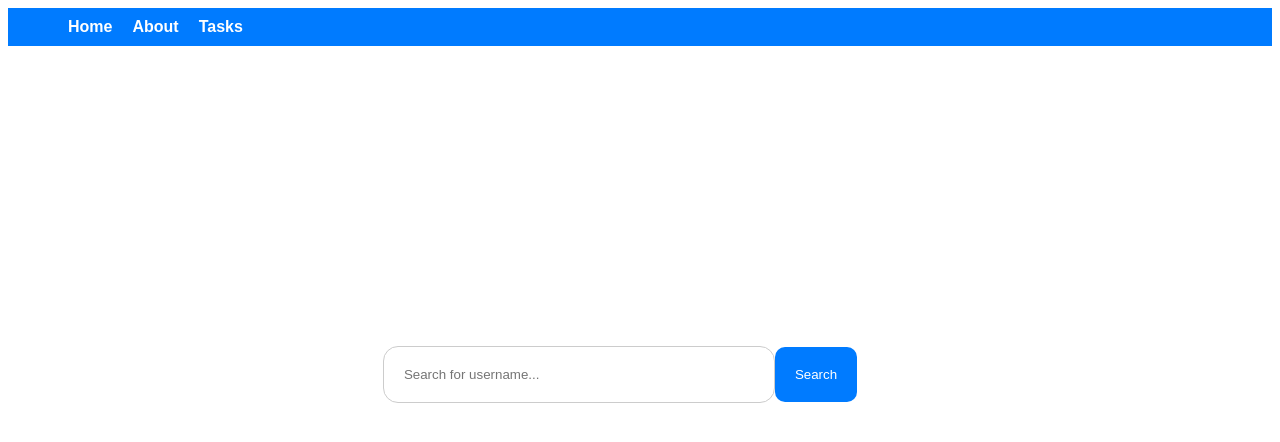
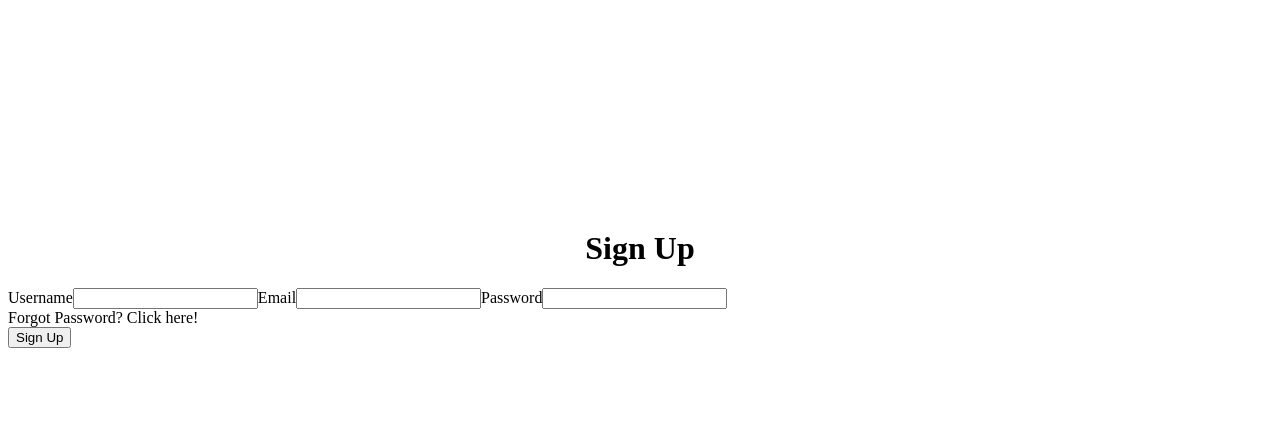
Before and after one commit to phergul/SE-Project-Frontend, a React (Vite) app: page /login in a window 1280 px wide. Shown: the top 442 px of the page. Built offline with nearby package versions, Linux system fonts and the light colour scheme.

Commit message:
New improved layout, and some login features

```diff
--- a/package.json
+++ b/package.json
@@ -11,7 +11,8 @@
   },
   "dependencies": {
     "react": "^18.2.0",
-    "react-dom": "^18.2.0"
+    "react-dom": "^18.2.0",
+    "react-router-dom": "^6.17.0"
   },
   "devDependencies": {
     "@types/react": "^18.2.15",
--- a/src/404.html
+++ /dev/null
@@ -1,33 +0,0 @@
-<!DOCTYPE html>
-<html>
-  <head>
-    <meta charset="utf-8">
-    <meta name="viewport" content="width=device-width, initial-scale=1">
-    <title>Page Not Found</title>
-
-    <style media="screen">
-      body { background: #ECEFF1; color: rgba(0,0,0,0.87); font-family: Roboto, Helvetica, Arial, sans-serif; margin: 0; padding: 0; }
-      #message { background: white; max-width: 360px; margin: 100px auto 16px; padding: 32px 24px 16px; border-radius: 3px; }
-      #message h3 { color: #888; font-weight: normal; font-size: 16px; margin: 16px 0 12px; }
-      #message h2 { color: #ffa100; font-weight: bold; font-size: 16px; margin: 0 0 8px; }
-      #message h1 { font-size: 22px; font-weight: 300; color: rgba(0,0,0,0.6); margin: 0 0 16px;}
-      #message p { line-height: 140%; margin: 16px 0 24px; font-size: 14px; }
-      #message a { display: block; text-align: center; background: #039be5; text-transform: uppercase; text-decoration: none; color: white; padding: 16px; border-radius: 4px; }
-      #message, #message a { box-shadow: 0 1px 3px rgba(0,0,0,0.12), 0 1px 2px rgba(0,0,0,0.24); }
-      #load { color: rgba(0,0,0,0.4); text-align: center; font-size: 13px; }
-      @media (max-width: 600px) {
-        body, #message { margin-top: 0; background: white; box-shadow: none; }
-        body { border-top: 16px solid #ffa100; }
-      }
-    </style>
-  </head>
-  <body>
-    <div id="message">
-      <h2>404</h2>
-      <h1>Page Not Found</h1>
-      <p>The specified file was not found on this website. Please check the URL for mistakes and try again.</p>
-      <h3>Why am I seeing this?</h3>
-      <p>This page was generated by the Firebase Command-Line Interface. To modify it, edit the <code>404.html</code> file in your project's configured <code>public</code> directory.</p>
-    </div>
-  </body>
-</html>
--- /dev/null
+++ b/src/Components/LoginSignup.css
@@ -0,0 +1,17 @@
+.login-signup-box {
+  display: flex;
+  flex-direction: column;
+  margin: auto;
+  margin-top: 200px;
+  background: #fff;
+  padding-bottom: 30px;
+}
+
+.login-signup-header {
+    display: flex;
+    flex-direction: column;
+    align-items: center;
+    gap: 9px;
+    width: 100%;
+    margin-top: 30px;
+}
--- /dev/null
+++ b/src/Components/LogninSignup.jsx
@@ -0,0 +1,68 @@
+import { useState } from 'react';
+import './LoginSignup.css';
+
+const LoginSignup = () => {
+  const [formData, setFormData] = useState({
+    username: '',
+    email: '',
+    password: '',
+  });
+
+  const handleChange = (e) => {
+    const { name, value } = e.target;
+    setFormData({ ...formData, [name]: value });
+  };
+
+  const handleSubmit = (e) => {
+    e.preventDefault();
+    console.log(formData);
+  };
+
+  return (
+    <div className="login-signup-box">
+      <h1 className="login-signup-header">Sign Up</h1>
+      <form onSubmit={handleSubmit}>
+
+        <div className="inputs">
+          <label htmlFor="username">Username</label>
+          <input
+            type="text"
+            name="username"
+            id="username"
+            value={formData.username}
+            onChange={handleChange}
+          />
+
+          <label htmlFor="email">Email</label>
+          <input
+            type="email"
+            name="email"
+            id="email"
+            value={formData.email}
+            onChange={handleChange}
+          />
+
+          <label htmlFor="password">Password</label>
+          <input
+            type="password"
+            name="password"
+            id="password"
+            value={formData.password}
+            onChange={handleChange}
+          />
+        </div>
+
+        <div className="forgot-password">
+          Forgot Password? <span>Click here!</span>
+        </div>
+
+        <div className="submit-btns">
+          <button type="submit" className="submit">Sign Up</button>
+        </div>
+
+      </form>
+    </div>
+  );
+};
+
+export default LoginSignup;
--- /dev/null
+++ b/src/error.jsx
@@ -0,0 +1,16 @@
+import { useRouteError } from "react-router-dom";
+
+export default function ErrorPage() {
+  const error = useRouteError();
+  console.error(error);
+
+  return (
+    <div id="error-page">
+      <h1>Oops!</h1>
+      <p>Sorry, an unexpected error has occurred.</p>
+      <p>
+        <i>{error.statusText || error.message}</i>
+      </p>
+    </div>
+  );
+}
--- a/src/main.jsx
+++ b/src/main.jsx
@@ -1,12 +1,37 @@
-import ReactDOM from 'react-dom/client';
-import './styles.css';
-import UsernameForm from './searchUsername.jsx';
-import Navbar from './navBar.jsx';
+import * as React from "react";
+import * as ReactDOM from "react-dom/client";
+import {
+  createBrowserRouter,
+  RouterProvider,
+} from "react-router-dom";
+import Login from "./routes/login";
+import Root from "./routes/root";
+import AddFriendPage from "./routes/addfriend";
+import ErrorPage from "./error";
+
+const router = createBrowserRouter([
+  {
+    path: "/",
+    element: <Root />,
+    errorElement: <ErrorPage />,
+  },
+  {
+    path: "addfriend",
+    element: <AddFriendPage />
+  },
+  {
+    path: "login",
+    element: <Login />
+  }
+]);
 
 
-ReactDOM.createRoot(document.getElementById('root')).render(
-  <div>
-    <Navbar />
-    <UsernameForm/>
-  </div>,
+ReactDOM.createRoot(document.getElementById("root")).render(
+  <React.StrictMode>
+    <RouterProvider router={router} />
+  </React.StrictMode>
 );
+
+  // children: [
+    //   {path: "addfriend", element: <AddFriendPage />,}
+    // ]
--- a/src/navBar.jsx
+++ /dev/null
@@ -1,16 +0,0 @@
-import './styles.css'; // Import the CSS file
-
-function Navbar() {
-  return (
-    <nav className="nav-bar">
-      <div className="nav-title"></div>
-      <ul className="nav-links">
-        <li><a href="#">Home</a></li>
-        <li><a href="#">About</a></li>
-        <li><a href="#"> Tasks</a></li>
-      </ul>
-    </nav>
-  );
-}
-
-export default Navbar;
--- /dev/null
+++ b/src/routes/addfriend.jsx
@@ -0,0 +1,12 @@
+
+import UsernameForm from '../Components/searchUsername';
+//
+export default function AddFriendPage() {
+
+    return (<div>
+
+      <UsernameForm/>
+
+    </div>);
+
+}
--- /dev/null
+++ b/src/routes/login.jsx
@@ -0,0 +1,12 @@
+
+import LoginSignup from '../Components/LogninSignup'
+//
+export default function Login() {
+
+    return (<div>
+
+      <LoginSignup/>
+
+    </div>);
+
+}
--- /dev/null
+++ b/src/routes/navBar.jsx
@@ -0,0 +1,17 @@
+import "/Users/bennaughton/Desktop/Folders/SE-Project-Frontend/src/styles.css"
+import { Link } from 'react-router-dom'
+
+
+function Navbar() {
+  return (
+    <nav className="nav-bar">
+      <div className="nav-title"></div>
+      <ul className="nav-links">
+        <Link to="/addfriend">Add Friend</Link>
+        <Link to="/login">Login</Link>
+      </ul>
+    </nav>
+  );
+}
+
+export default Navbar;
--- /dev/null
+++ b/src/routes/root.jsx
@@ -0,0 +1,12 @@
+import Navbar from "./navBar"
+import { Outlet } from "react-router-dom";
+
+export default function Root() {
+  return (
+    <div>
+      <Navbar />
+      <h1 className="HomePage">This is going to be the root</h1>
+      <Outlet />
+    </div>
+  );
+}
```
Also changed, not shown: src/Components/searchUsername.jsx (renamed from src/searchUsername.jsx, +2 -6 lines), 1 other file (tests, documents, lock files or other folders).
